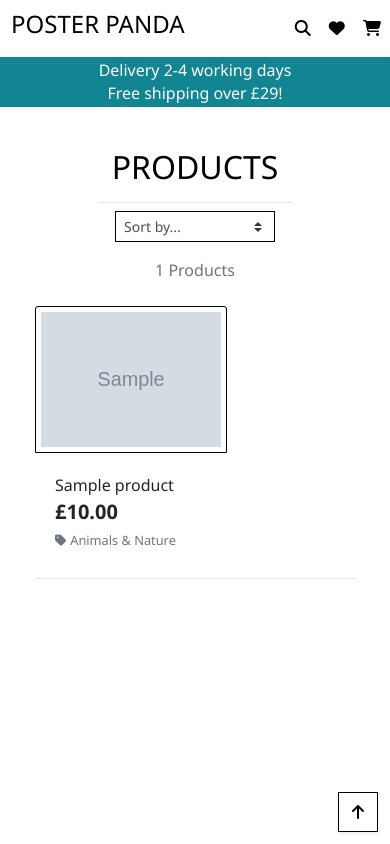
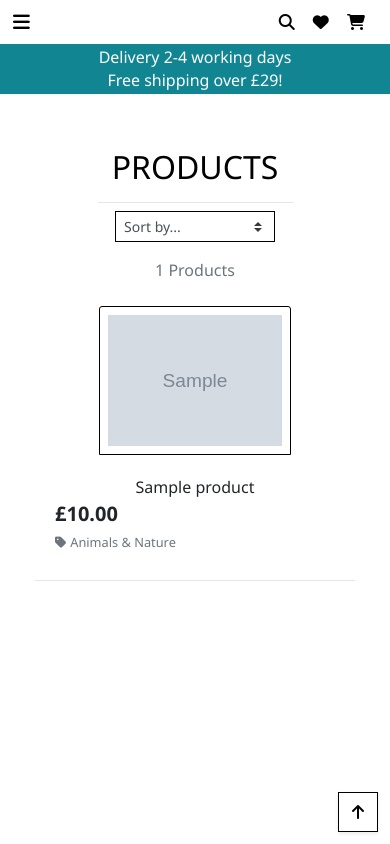
Before and after one commit to Nazulka/Poster-Panda, a Django app: page /products/ in a window 390 px wide. Run offline with Django 3.2, Linux system fonts and the light colour scheme; data comes from the database, SQL or seed files in the repository; tables that the repository leaves empty hold one stand-in row (values such as "Sample post"); grey boxes marked "Sample" are stand-in pictures; parts of the project's set-up code (start-up, migrations or seed data) failed here and were passed over; some libraries are stand-ins or nearby versions.

Commit message:
Adjust product card css

```diff
--- a/products/templates/products/product_detail.html
+++ b/products/templates/products/product_detail.html
@@ -13,7 +13,7 @@
     <div class="overlay"></div>
         <div class="container-fluid">
             <div class="row mx-4 center-align">
-                <div class="col-12 col-md-4 col-lg-6">
+                <div class="col-12 col-md-6 col-lg-4 offset-lg-2">
                     <div class="image-container text-right px-4 my-5">
                         {% if product.image %}
                         <a href="{{ product.image.url }}" target="_blank">
@@ -28,7 +28,7 @@
                         {% endif %}
                     </div>
                 </div>
-                <div class="col-12 col-md-6 col-lg-6">
+                <div class="col-12 col-md-4 col-lg-4">
                     <div class="product-details-container mb-5 mt-md-5">
                         <p class="mb-0 mt-5 logo-font">{{ product.name }}</p>
                         <p class="lead mb-0 mt-2 text-left font-weight-bold">£{{ product.price }}</p>
@@ -44,7 +44,7 @@
                         {% else %}
                         <small class="text-muted">No Rating</small>
                         {% endif %} -->
-                        <p class="mt-3">{{ product.description }}</p>
+                        <p class="mt-3 text-left w-90 mr-5">{{ product.description }}</p>
                         <form class="form" action="{% url 'add_to_bag' product.id %}" method="POST">
                             {% csrf_token %}
                             <div class="form-row">
--- a/products/templates/products/products.html
+++ b/products/templates/products/products.html
@@ -63,7 +63,7 @@
                     </p>
                 </div>
             </div>
-            <div class="row">
+            <div class="row text-center">
                 {% for product in products %}
                 <div class="col-sm-6 col-lg-4 col-xl-3">
                     <div class="card h-100 border-0">
@@ -83,7 +83,7 @@
                         <div class="card-footer bg-white pt-0 border-0 text-left">
                             <div class="row">
                                 <div class="col">
-                                    <p class="lead mb-0 text-left font-weight-bold">£{{ product.price }}</p>
+                                    <p class="lead mb-0  font-weight-bold">£{{ product.price }}</p>
                                     {% if product.category %}
                                     <p class="small mt-1 mb-0">
                                         <a class="text-muted"
--- a/static/css/base.css
+++ b/static/css/base.css
@@ -88,6 +88,10 @@
 .bg-banner {
     background: #118592 !important;
 }
+.navbar-brand img{
+    height: 3.5rem;
+    width: auto;
+}
 
 /* from Bulma */
 .icon {
@@ -168,7 +172,7 @@
     /* position: absolute; */
     bottom: 0;
     padding: 0;
-    margin-top: 10rem;
+    margin-top: 8rem;
     text-align: center;
     background-color: #ebebeb;
 
@@ -216,7 +220,9 @@
 /* --- Image Thumbnail --*/
 .img-thumbnail {
     height: 150px;
-    width: 100px !important;
+    width: 90px !important;
+    padding: 6px;
+    border: 1px solid black;
 }
 
 /*-- Carousel-owl --*/
@@ -366,11 +372,11 @@
     .container {
         max-width: 80%;
     }
-}
 
-.product-card {
-    width: 80%;
-    height: 50vw;
+    .product-card {
+        width: 80%;
+        height: 50vw;
+    }
 }
 /* Allauth form formatting */
 
@@ -457,6 +463,7 @@
         border: 2px solid black !important;
     }
 
+
 }
 /* Medium (md) devices (tablets) */
 @media (min-width: 768px) {
@@ -490,8 +497,8 @@
         height: auto;
         max-height: 18rem;
         object-fit: cover;
-        padding: 0.3rem;
-        border: 1.3px solid black !important;
+        padding: 0.5rem;
+        border: 1.5px solid black !important;
     }
        .hamburger {
            width: 25px;
--- a/templates/includes/mobile-top-header.html
+++ b/templates/includes/mobile-top-header.html
@@ -1,9 +1,11 @@
     <li class="list-inline-item d-lg-none">
-        <div class="text-center">
-            <a href="{% url 'home' %}" class="nav-link main-logo-link">
-                <h4 id="logo-mobile" class="logo-font text-center">Poster Panda</h4>
-            </a>
-        </div>
+        <button class="navbar-toggler" type="button" data-toggle="collapse" data-target="#main-nav"
+            aria-controls="main-nav" aria-expanded="false" aria-label="Toggle navigation">
+            <span class="hamburger"><i class="fas fa-bars"></i></span>
+        </button>
+        <a class="nav-link navbar-brand main-logo-link" href="{% url 'home' %}" alt="brand-logo"
+            src="{{ MEDIA_URL }}panda2.png">
+        </a>
     </li>
     <li class="list-inline-item pr-0">
         <a class="text-black nav-link nav-link-left d-inline-block d-lg-none" href="#" id="mobile-search" data-toggle="dropdown"
@@ -14,7 +16,7 @@
         </a>
         <div class="dropdown-menu border-0 w-100 p-1 rounded-0 my-0" aria-labelledby="mobile-search">
             <form class="form" method="GET" action="{% url 'products' %}">
-                <div class="input-group w-100">
+                <div class="input-group w-100 px-2">
                     <input class="form-control border border-black rounded-0" type="text" name="q"
                         placeholder="Search our site">
                     <div class="input-group-append text-center">
@@ -38,7 +40,7 @@
                 {% endif %}
             </div>
         </a>
-        <a class="{% if grand_total %}text-black font-weight-bold{% else %}text-black{% endif %} nav-link d-inline-block d-lg-none pl-1 pr-0"
+        <a class="{% if grand_total %}text-black font-weight-bold{% else %}text-black{% endif %} nav-link d-inline-block d-lg-none pl-1 pr-3"
             href="{% url 'view_bag' %}">
             <div class="text-center">
                 <i class="fa fa-shopping-cart" aria-hidden="true"></i>
--- a/wishlist/templates/wishlist/wishlist.html
+++ b/wishlist/templates/wishlist/wishlist.html
@@ -42,7 +42,7 @@
                                     src="{{ item.product.image.url }}"
                                     alt="{{ item.product.name }}">
                                 {% else %}
-                                <img class="img-fluid product-view-img rounded" src="{{ MEDIA_URL }}noimage.png"
+                                <img class="img-fluid img-thumbnail" src="{{ MEDIA_URL }}noimage.png"
                                     alt="{{ item.product.name }}">
                                 {% endif %}
                             </td>
```
Also changed, not shown: bag/templates/bag/bag.html (+4 -4 lines), media/panda-logo.jpg (added), media/panda2.png (added).
